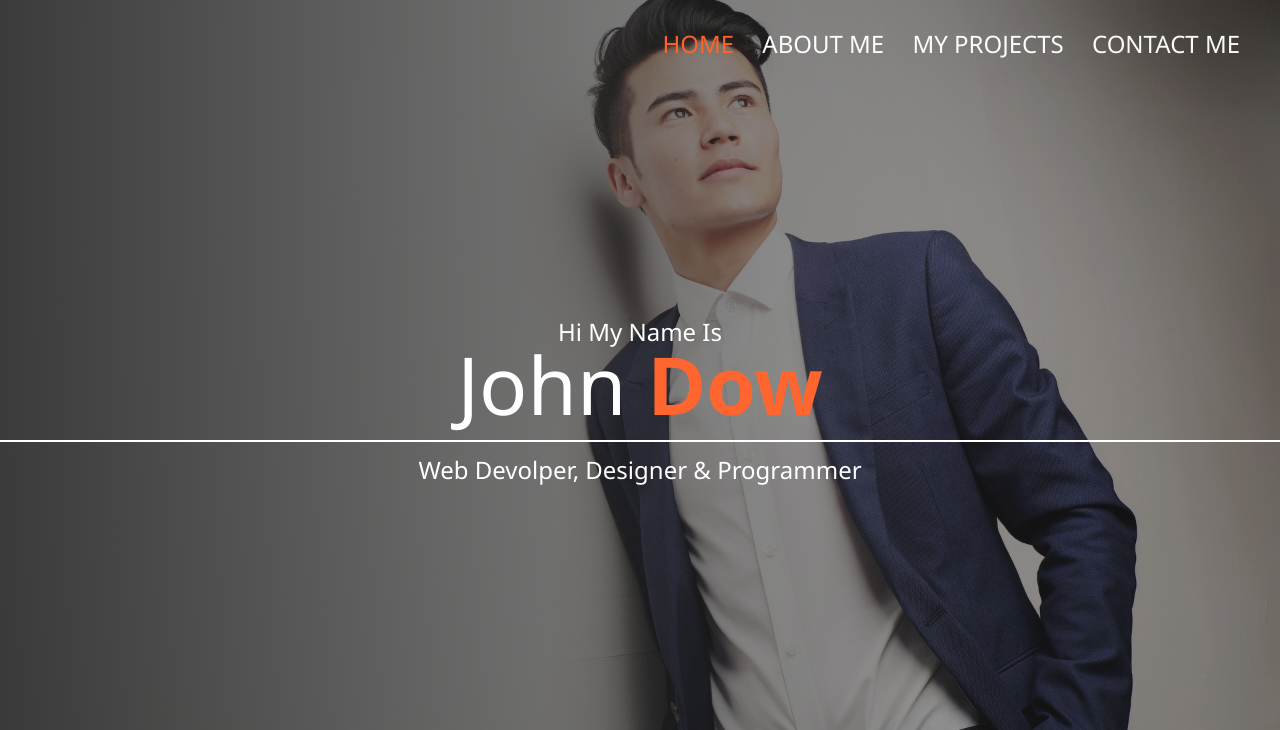
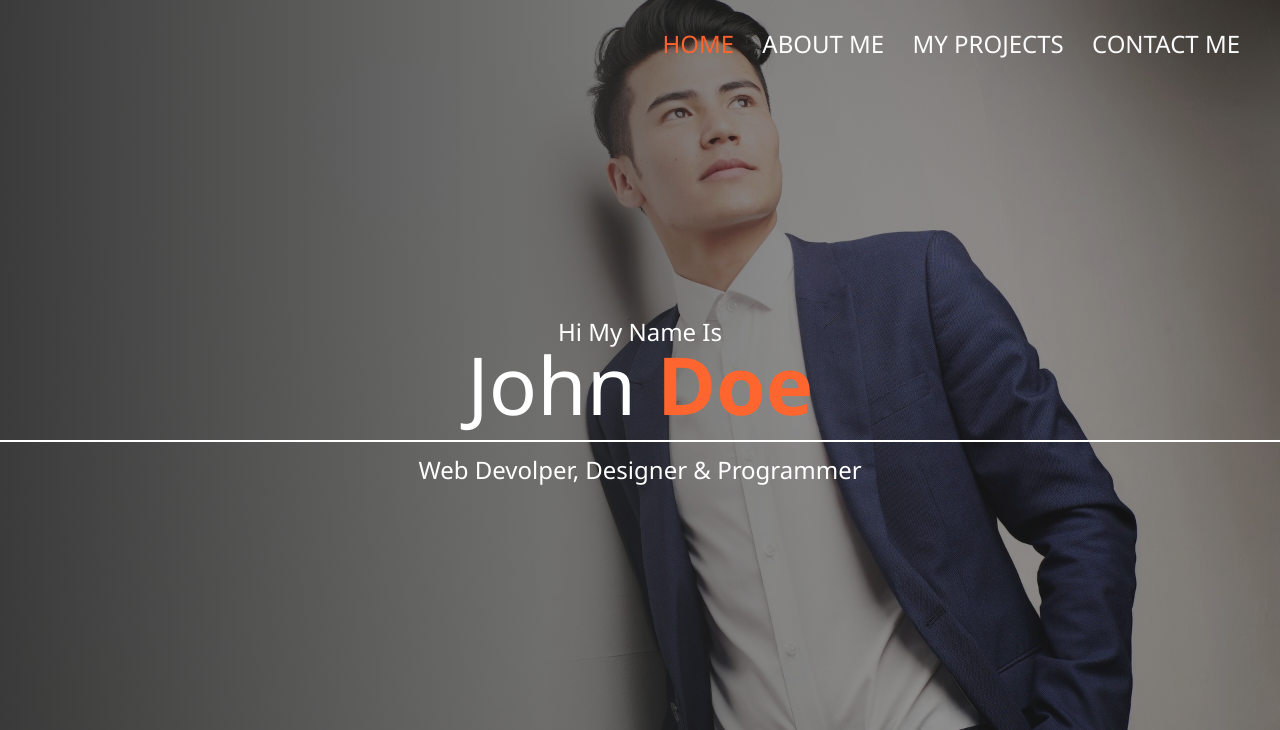
Before and after one commit to Ranul618/Portfolio, a plain HTML site: page index.html in a window 1280 px wide. Shown: the top 730 px of the page. Drawn offline with Linux system fonts and the light colour scheme.

Commit message:
Update index.html

```diff
--- a/index.html
+++ b/index.html
@@ -49,7 +49,7 @@
             <h2>Hi My Name Is</h2>
 
             <h1 class="home-name">
-                John <span class="home-name-last">Dow</span>
+                John <span class="home-name-last">Doe</span>
             </h1>
             <h2>Web Devolper, Designer & Programmer</h2>
 
```
